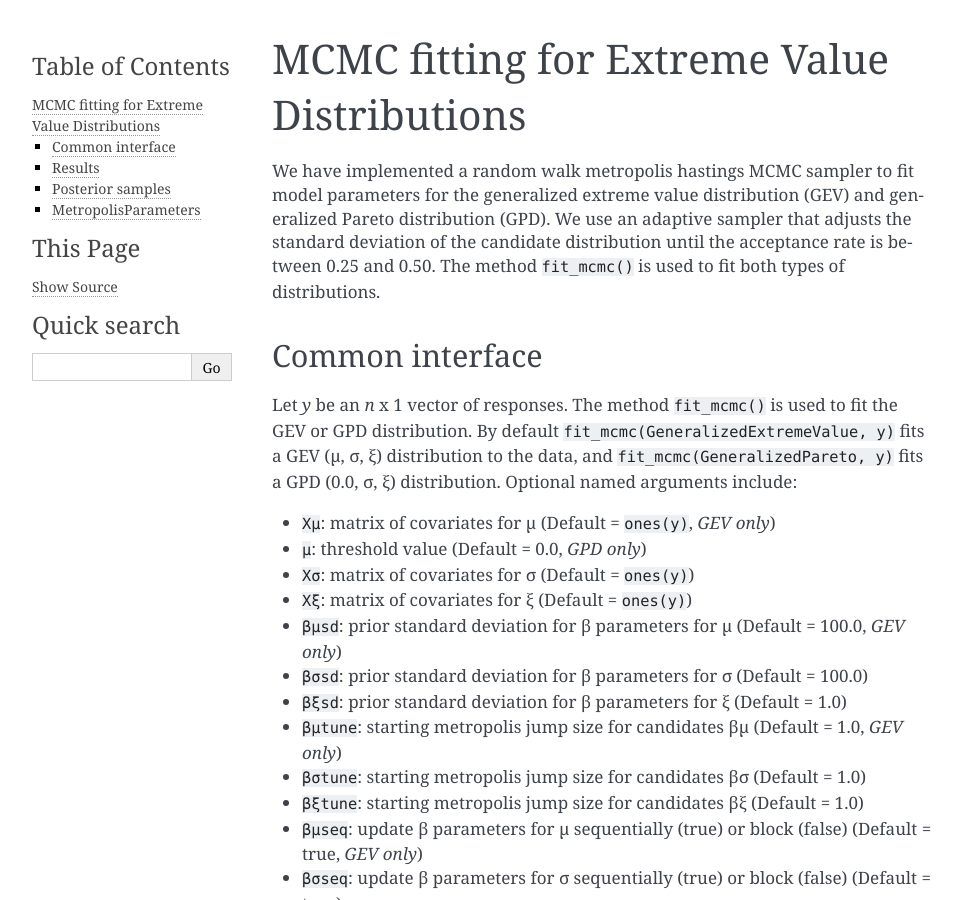
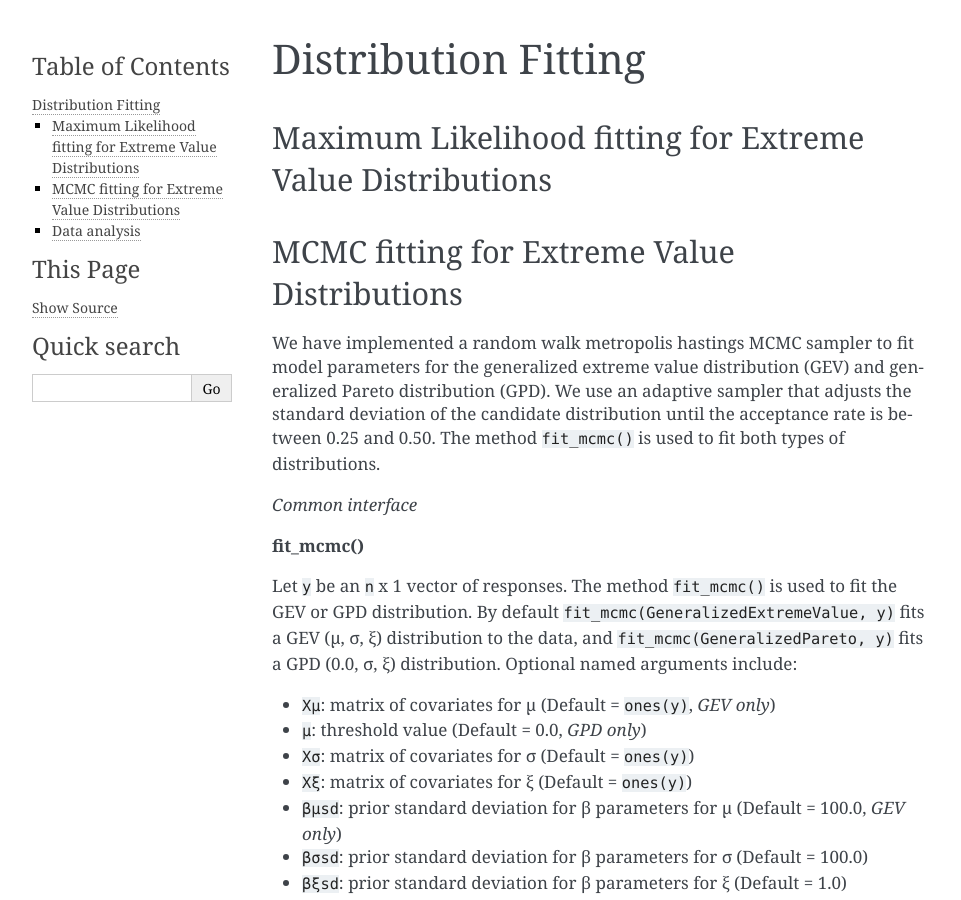
Before and after one commit to sammorris81/ExtremeValueDistributions.jl, a Sphinx documentation site: the page built from docs/source/fit.rst, in a window 1280 px wide and 900 px high. Shown: the whole window, without its empty margins (148-1109 px from the left). Built offline with Sphinx 7.4.7, drawn with Linux system fonts in a browser that asks for light colours; formulas are drawn with MathJax 3.

Commit message:
modifying RTD docs

```diff
--- a/docs/source/mcmcfit.rst
+++ b/docs/source/fit.rst
@@ -1,12 +1,19 @@
+Distribution Fitting
+====================
+
+Maximum Likelihood fitting for Extreme Value Distributions
+----------------------------------------------------------
+
 MCMC fitting for Extreme Value Distributions
-============================================
+--------------------------------------------
 
 We have implemented a random walk metropolis hastings MCMC sampler to fit model parameters for the generalized extreme value distribution (GEV) and generalized Pareto distribution (GPD). We use an adaptive sampler that adjusts the standard deviation of the candidate distribution until the acceptance rate is between 0.25 and 0.50. The method ``fit_mcmc()`` is used to fit both types of distributions.
 
-Common interface
-----------------
+*Common interface*
 
-Let `y` be an `n` x 1 vector of responses. The method ``fit_mcmc()`` is used to fit the GEV or GPD distribution. By default ``fit_mcmc(GeneralizedExtremeValue, y)`` fits a GEV (μ, σ, ξ) distribution to the data, and ``fit_mcmc(GeneralizedPareto, y)`` fits a GPD (0.0, σ, ξ) distribution. Optional named arguments include:
+**fit_mcmc()**
+
+Let ``y`` be an ``n`` x 1 vector of responses. The method ``fit_mcmc()`` is used to fit the GEV or GPD distribution. By default ``fit_mcmc(GeneralizedExtremeValue, y)`` fits a GEV (μ, σ, ξ) distribution to the data, and ``fit_mcmc(GeneralizedPareto, y)`` fits a GPD (0.0, σ, ξ) distribution. Optional named arguments include:
 
 * ``Xμ``: matrix of covariates for μ (Default = ``ones(y)``, *GEV only*)
 * ``μ``: threshold value (Default = 0.0, *GPD only*)
@@ -29,8 +36,7 @@ Let `y` be an `n` x 1 vector of responses. The method ``fit_mcmc()`` is used to
 
 The results from fitting the model using MCMC are of type ``GeneralizedExtremeValuePosterior`` or ``GeneralizedParetoPosterior`` depending on the type of distribution fit.
 
-Results
--------
+*Results*
 
 Let ``results`` be a type of ``GeneralizedExtremeValuePosterior`` or ``GeneralizedParetoPosterior``. The full list of available fields is
 
@@ -50,13 +56,11 @@ Let ``results`` be a type of ``GeneralizedExtremeValuePosterior`` or ``Generaliz
 * ``results.burn``: Length of burnin period
 * ``results.thin``: How much thinning was used
 
-Posterior samples
------------------
+*Posterior samples*
 
 Posterior samples are available as matrices in ``results.βμpost``, ``results.βσpost``, and ``results.βξpost``. Each iteration is stored as a row in the matrix.
 
-MetropolisParameters
---------------------
+*MetropolisParameters*
 
 The following three results fields are ``MetropolisParameter`` types:
 
@@ -69,3 +73,7 @@ This type is still under development, but we have included some basic documentat
 * Post-burnin acceptance rates: ``results.βμ.acc ./ results.βμ.att``
 * Prior distribution: ``results.βμ.prior``
 * Sequential update: ``results.βμ.seq``
+
+
+Data analysis
+-------------
--- a/docs/source/index.rst
+++ b/docs/source/index.rst
@@ -10,8 +10,7 @@ The *ExtremeValueDistributions* package extends the *Distributions* to include t
 
    starting.rst
    distributions.rst
-   mlefit.rst
-   mcmcfit.rst
+   fit.rst
 
 .. Indices and tables
 .. ==================
--- a/docs/source/mlefit.rst
+++ /dev/null
@@ -1,2 +0,0 @@
-Maximum Likelihood fitting for Extreme Value Distributions
-==========================================================
```
